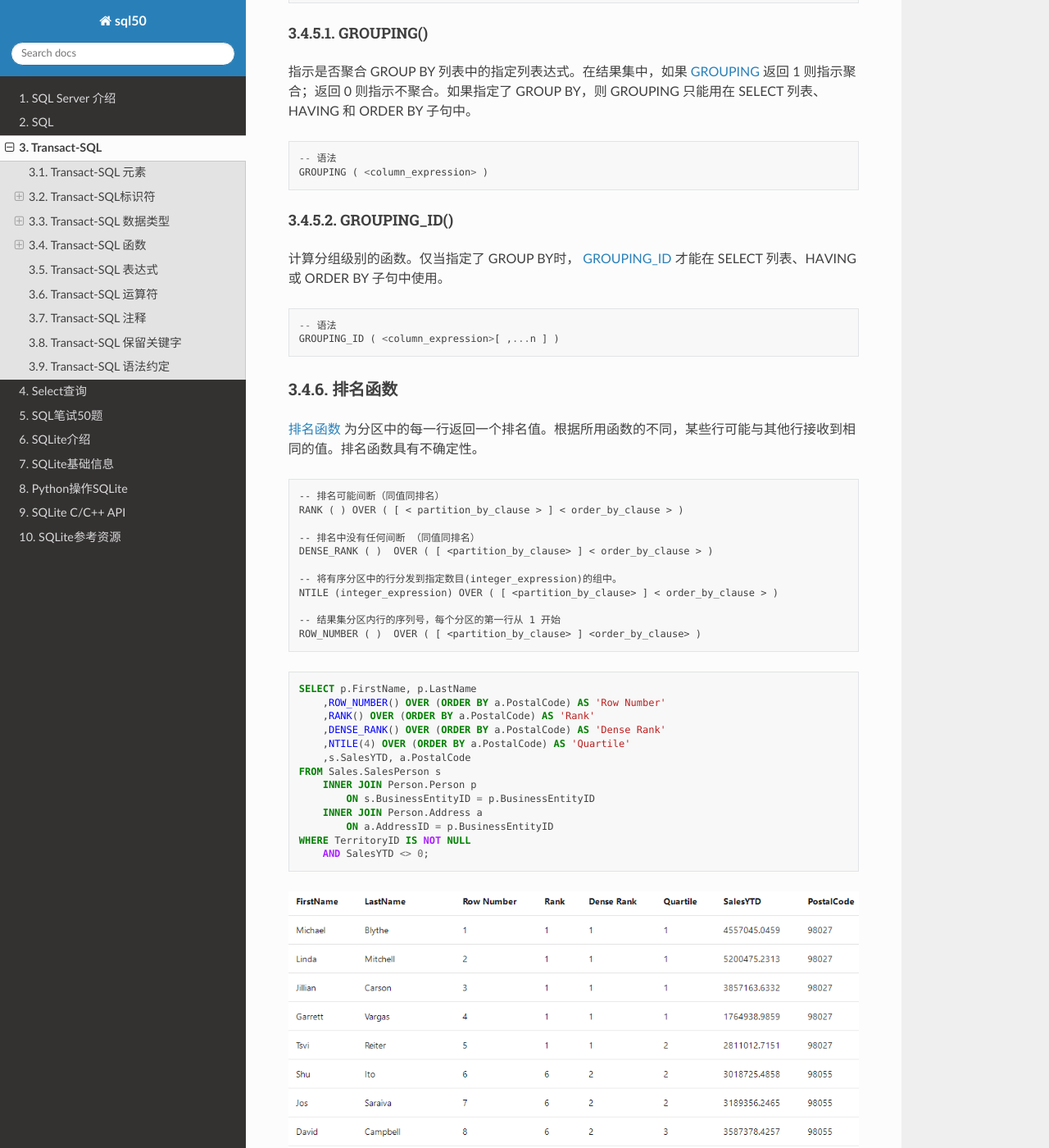
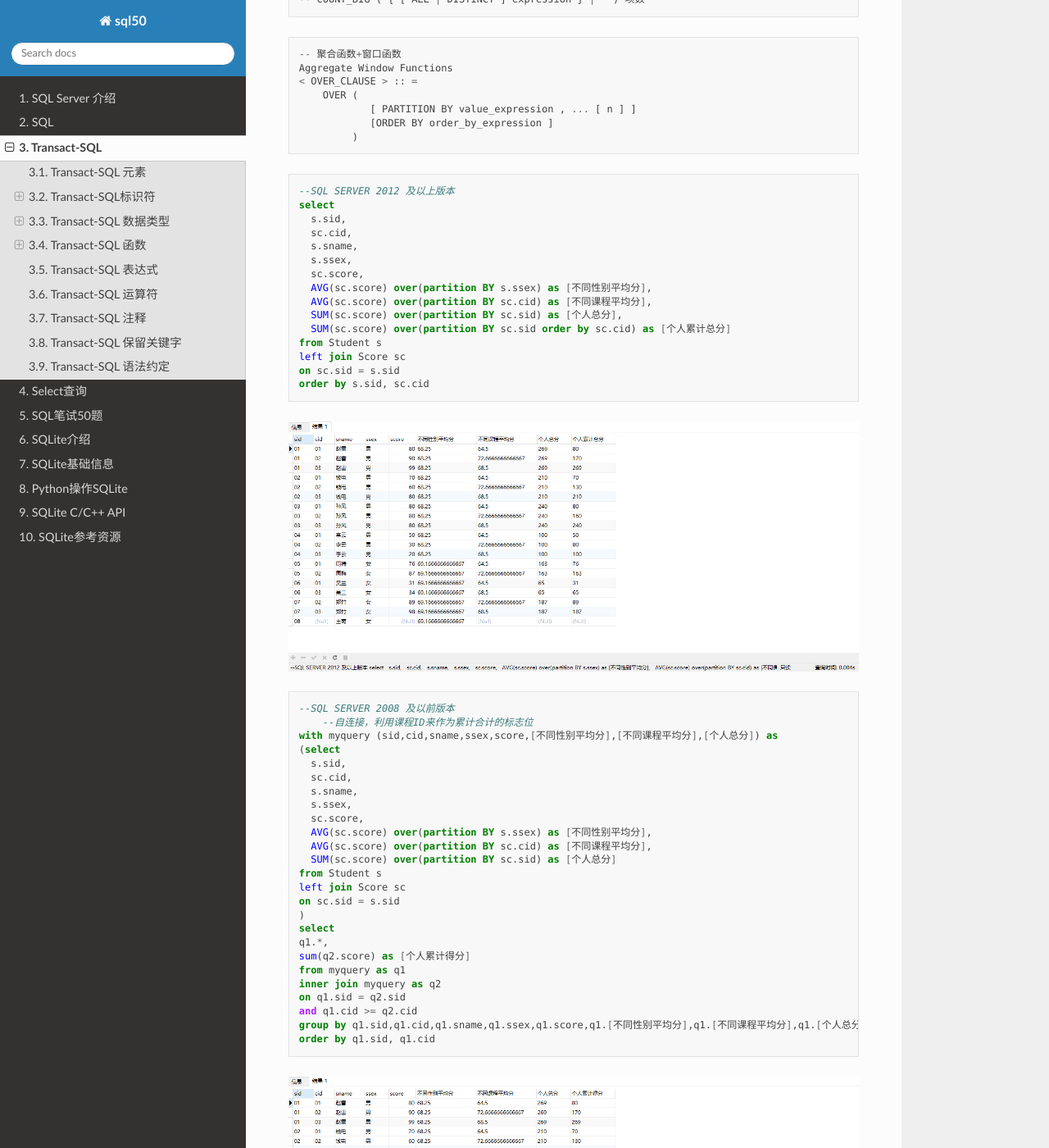
Before and after one commit to firewang/sql50, a Sphinx documentation site: the page built from source/T-SQL.rst, in a window 1280 px wide and 1400 px high, scrolled down 17276 px. Shown: the whole window at 82% size. Built offline with Sphinx 7.4.7 and the Read the Docs theme 2.0.0, drawn with Linux system fonts in a browser that asks for light colours; some of the changed text lies outside the part shown.

Commit message:
update window function

```diff
--- a/source/T-SQL.rst
+++ b/source/T-SQL.rst
@@ -730,6 +730,7 @@ OVER子句确定在应用关联的窗口函数之前，行集的分区和排序
     Aggregate Window Functions
     < OVER_CLAUSE > :: =
         OVER ( [ PARTITION BY value_expression , ... [ n ] ]
+			   [ORDER BY order_by_expression ]
 			   [ <ROW or RANGE clause> ]
 	         )
 
@@ -780,11 +781,11 @@ OVER子句确定在应用关联的窗口函数之前，行集的分区和排序
 聚合函数
 ~~~~~~~~~~~~~~
 
-`聚合函数 <https://docs.microsoft.com/zh-cn/previous-versions/sql/sql-server-2008-r2/ms173454%28v%3dsql.105%29>`_ 对一组值执行计算，并返回单个值。
+`聚合函数 <https://docs.microsoft.com/zh-cn/sql/t-sql/functions/aggregate-functions-transact-sql?view=sql-server-ver15>`_ 对一组值执行计算，并返回单个值。
 除了COUNT 以外，聚合函数都会 **忽略空值** 。
 聚合函数经常与 SELECT 语句的GROUP BY 子句一起使用。
 
-`OVER子句 <https://docs.microsoft.com/zh-cn/previous-versions/sql/sql-server-2008-r2/ms189461(v%3dsql.105)>`_
+`OVER子句 <https://docs.microsoft.com/zh-cn/sql/t-sql/queries/select-over-clause-transact-sql?view=sql-server-ver15>`_
 可以跟在除CHECKSUM 以外的所有聚合函数的后面。
 
 ::
@@ -799,6 +800,69 @@ OVER子句确定在应用关联的窗口函数之前，行集的分区和排序
     -- STDEVP ( [ ALL | DISTINCT ] expression ) 总体标准差
     -- COUNT ( { [ [ ALL | DISTINCT ] expression ] | * } ) 项数
     -- COUNT_BIG ( { [ ALL | DISTINCT ] expression } | * ) 项数
+
+::
+
+    -- 聚合函数+窗口函数
+    Aggregate Window Functions
+    < OVER_CLAUSE > :: =
+        OVER (
+        	[ PARTITION BY value_expression , ... [ n ] ]
+        	[ORDER BY order_by_expression ]
+             )
+
+.. code-block:: tsql
+
+    --SQL SERVER 2012 及以上版本
+    select
+      s.sid,
+      sc.cid,
+      s.sname,
+      s.ssex,
+      sc.score,
+      AVG(sc.score) over(partition BY s.ssex) as [不同性别平均分],
+      AVG(sc.score) over(partition BY sc.cid) as [不同课程平均分],
+      SUM(sc.score) over(partition BY sc.sid) as [个人总分],
+      SUM(sc.score) over(partition BY sc.sid order by sc.cid) as [个人累计总分]
+    from Student s
+    left join Score sc
+    on sc.sid = s.sid
+    order by s.sid, sc.cid
+
+.. figure:: ./_static/window_aggregate_function.png
+   :alt: window\_aggregate\_function
+
+
+.. code-block:: tsql
+
+    --SQL SERVER 2008 及以前版本
+	--自连接，利用课程ID来作为累计合计的标志位
+    with myquery (sid,cid,sname,ssex,score,[不同性别平均分],[不同课程平均分],[个人总分]) as
+    (select
+      s.sid,
+      sc.cid,
+      s.sname,
+      s.ssex,
+      sc.score,
+      AVG(sc.score) over(partition BY s.ssex) as [不同性别平均分],
+      AVG(sc.score) over(partition BY sc.cid) as [不同课程平均分],
+      SUM(sc.score) over(partition BY sc.sid) as [个人总分]
+    from Student s
+    left join Score sc
+    on sc.sid = s.sid
+    )
+    select
+    q1.*,
+    sum(q2.score) as [个人累计得分]
+    from myquery as q1
+    inner join myquery as q2
+    on q1.sid = q2.sid
+    and q1.cid >= q2.cid
+    group by q1.sid,q1.cid,q1.sname,q1.ssex,q1.score,q1.[不同性别平均分],q1.[不同课程平均分],q1.[个人总分]
+    order by q1.sid, q1.cid
+
+.. figure:: ./_static/window_aggregate_function_before2008.png
+   :alt: window\_aggregate\_function\_before2008
 
 
 GROUPING()
```
Also changed, not shown: source/_static/window_aggregate_function.png (added), source/_static/window_aggregate_function_before2008.png (added).
